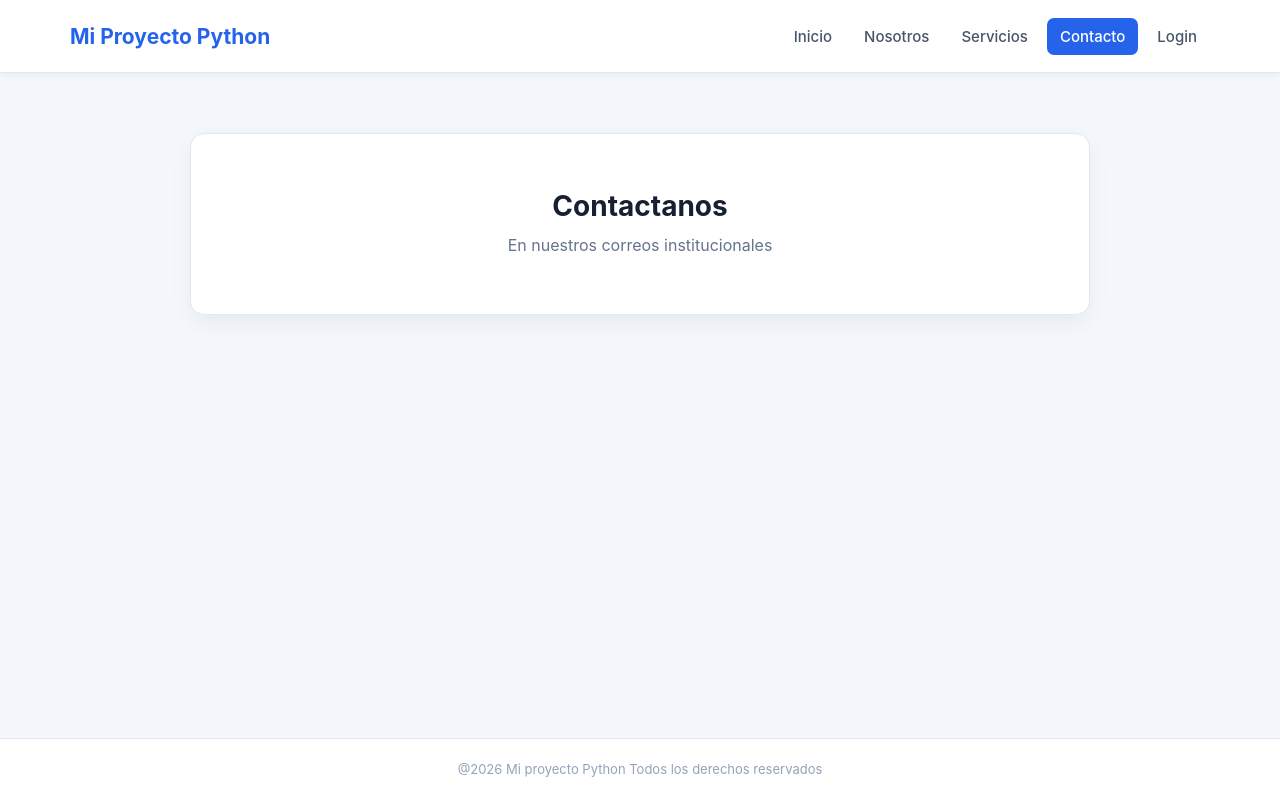
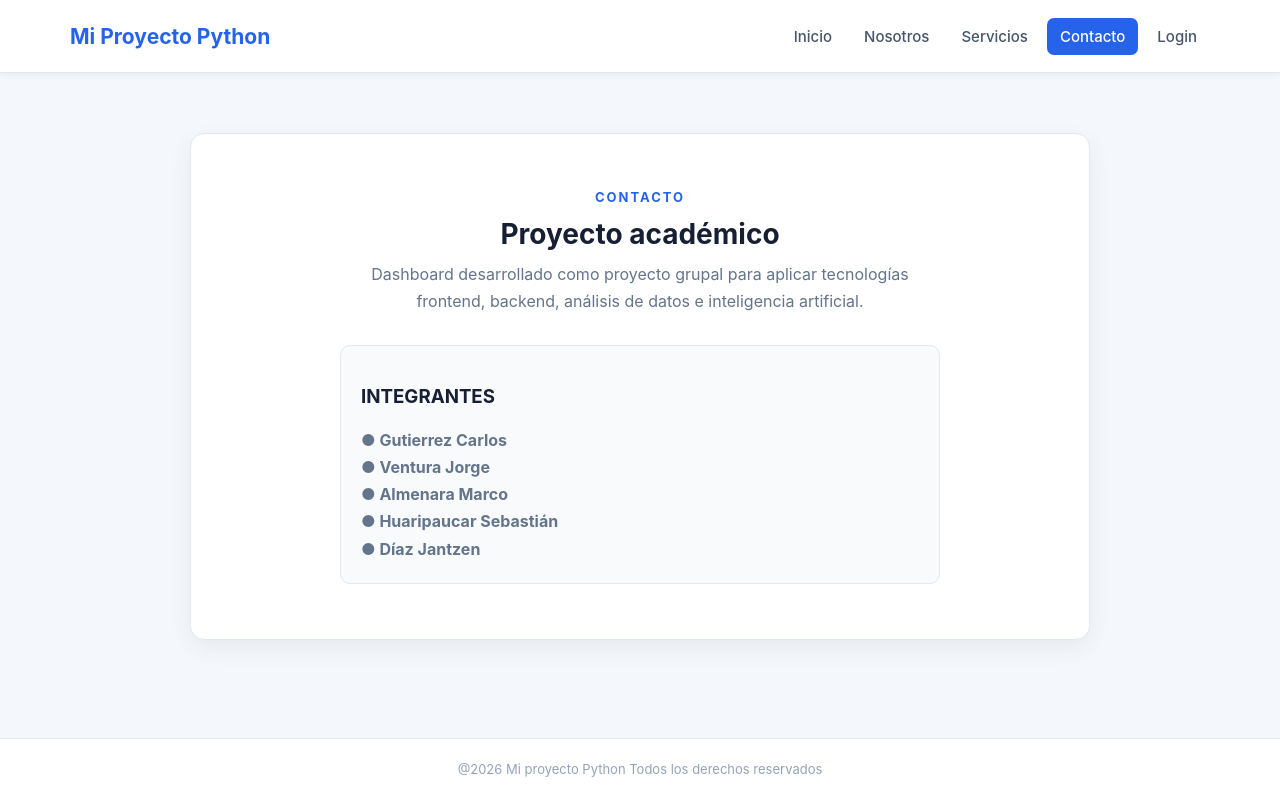
Before and after one commit to zKarloz/Dashboard_trabajo_grupal_1, a React (Vite) app: page /contacto in a window 1280 px wide. Built offline with nearby package versions, Linux system fonts and the light colour scheme; no server answers.

Commit message:
Se actualizó info de las 4 opciones del navbar, exceptuando el login

```diff
--- a/src/pages/About.tsx
+++ b/src/pages/About.tsx
@@ -1,14 +1,30 @@
 function About() {
     return(
         <section className="page">
-            <h2>GRUPO 1</h2>
-            <p><strong>Integrantes:</strong></p>
-            <p>Carlos Gutierrez</p>
-            <p>Sebastian Huaripaucar</p>
-            <p>Jorge Ventura</p>
-            <p>Jantzen Díaz</p>
-            <p>Marco Almenara</p>
+
+            <span className="page-label">
+                SOBRE EL PROYECTO
+            </span>
+
+            <h2>
+                Tecnología integrada en una sola plataforma
+            </h2>
+
+            <p>
+                Este proyecto integra un frontend desarrollado
+                con React, Vite y TypeScript con un backend
+                desarrollado en Python mediante Flask.
+            </p>
+
+            <p>
+                Ambos se comunican mediante una API que permite
+                enviar datos desde el navegador para ser
+                procesados y posteriormente mostrar los
+                resultados en el Dashboard.
+            </p>
+
         </section>
     );
 }
+
 export default About;
--- a/src/pages/Contact.tsx
+++ b/src/pages/Contact.tsx
@@ -1,9 +1,33 @@
 function Contact() {
     return(
         <section className="page">
-            <h2>Contactanos</h2>
-            <p>En nuestros correos institucionales</p>
+
+            <span className="page-label">
+                CONTACTO
+            </span>
+
+            <h2>
+                Proyecto académico
+            </h2>
+
+            <p>
+                Dashboard desarrollado como proyecto grupal
+                para aplicar tecnologías frontend, backend,
+                análisis de datos e inteligencia artificial.
+            </p>
+
+            <div className="contact-info">
+
+                <h3>INTEGRANTES</h3>
+                <p><strong>● Gutierrez Carlos</strong></p>
+                <p><strong>● Ventura Jorge</strong></p>
+                <p><strong>● Almenara Marco</strong></p>
+                <p><strong>● Huaripaucar Sebastián</strong></p>
+                <p><strong>● Díaz Jantzen</strong></p>
+            </div>
+
         </section>
     );
 }
+
 export default Contact;
--- a/src/pages/Home.tsx
+++ b/src/pages/Home.tsx
@@ -1,9 +1,25 @@
 function Home() {
     return(
-        <section className="page">
-            <h2>Bienvenido</h2>
-            <p>Este es el frontend con React + Vite. Y el backend con Python corre en una segunda terminal, utilizando FastAPI para crear la API que permite la comunicación entre ambos</p>
+        <section className="page home-page">
+
+            <span className="page-label">
+                INNOVACIÓN Y TECNOLOGÍA
+            </span>
+
+            <h2>
+                Impulsa tus proyectos con
+                Inteligencia Artificial
+            </h2>
+
+            <p>
+                Plataforma desarrollada con React, TypeScript
+                y Python para analizar datos, generar
+                visualizaciones y utilizar modelos de
+                inteligencia artificial.
+            </p>
+
         </section>
     );
 }
+
 export default Home;
--- a/src/pages/Services.tsx
+++ b/src/pages/Services.tsx
@@ -1,11 +1,63 @@
 function Services() {
     return(
-        <section className="page">
-            <h2>FUNCIONES DEL SITIO WEB</h2>
-            <p>- Pandas para visualizar y limpiar datos</p>
-            <p>- NumPy para realizar cálculos estadísticos</p>
-            <p>- Matplotlib para generar gráficos</p>
+        <section className="page services-page">
+
+            <span className="page-label">
+                FUNCIONALIDADES
+            </span>
+
+            <h2>
+                Herramientas disponibles
+            </h2>
+
+            <p>
+                El Dashboard integra diferentes herramientas
+                para el análisis de datos y reconocimiento
+                mediante inteligencia artificial.
+            </p>
+
+
+            <div className="services-grid">
+
+                <div className="service-card">
+                    <h3>Pandas</h3>
+                    <p>
+                        Permite visualizar, limpiar y analizar
+                        archivos CSV.
+                    </p>
+                </div>
+
+
+                <div className="service-card">
+                    <h3>NumPy</h3>
+                    <p>
+                        Calcula estadísticas como media,
+                        mediana, mínimo, máximo y desviación.
+                    </p>
+                </div>
+
+
+                <div className="service-card">
+                    <h3>Matplotlib</h3>
+                    <p>
+                        Genera gráficos para visualizar la
+                        información del dataset.
+                    </p>
+                </div>
+
+
+                <div className="service-card">
+                    <h3>Teachable Machine</h3>
+                    <p>
+                        Permite reconocer imágenes, posturas
+                        y sonidos mediante modelos entrenados.
+                    </p>
+                </div>
+
+            </div>
+
         </section>
     );
 }
+
 export default Services;
--- a/src/styles/Dashboard.css
+++ b/src/styles/Dashboard.css
@@ -582,3 +582,144 @@ tbody tr:last-child td {
 .stat-card:nth-child(4n + 4) h4 {
     color: #7c3aed;
 }
+
+/* =========================
+   PÁGINAS GENERALES
+========================= */
+
+.page {
+    width: calc(100% - 40px);
+    max-width: 1000px;
+
+    margin: 60px auto;
+
+    padding: 55px 45px;
+
+    background-color: #ffffff;
+
+    border: 1px solid #e2e8f0;
+    border-radius: 16px;
+
+    box-shadow: 0 8px 25px rgba(15, 23, 42, 0.06);
+}
+
+
+.page-label {
+    display: block;
+
+    margin-bottom: 12px;
+
+    color: #2563eb;
+
+    font-size: 13px;
+    font-weight: 700;
+
+    letter-spacing: 2px;
+}
+
+
+.page h2 {
+    margin: 0 0 15px;
+
+    color: #172033;
+
+    font-size: 32px;
+}
+
+
+.page p {
+    max-width: 750px;
+
+    margin: 10px auto;
+
+    color: #64748b;
+
+    line-height: 1.7;
+}
+
+.home-page {
+    padding-top: 80px;
+    padding-bottom: 80px;
+}
+
+.home-page h2 {
+    max-width: 700px;
+
+    margin-left: auto;
+    margin-right: auto;
+
+    font-size: 42px;
+
+    line-height: 1.15;
+}
+
+/* =========================
+   CARDS DE SERVICIOS
+========================= */
+
+.services-grid {
+    display: grid;
+
+    grid-template-columns:
+        repeat(auto-fit, minmax(210px, 1fr));
+
+    gap: 18px;
+
+    margin-top: 35px;
+}
+
+
+.service-card {
+    padding: 22px;
+
+    text-align: left;
+
+    background-color: #f8fafc;
+
+    border: 1px solid #e2e8f0;
+    border-radius: 10px;
+
+    transition:
+        transform 0.2s,
+        box-shadow 0.2s;
+}
+
+
+.service-card:hover {
+    transform: translateY(-3px);
+
+    box-shadow: 0 8px 20px rgba(15, 23, 42, 0.08);
+}
+
+
+.service-card h3 {
+    margin-top: 0;
+
+    color: #2563eb;
+}
+
+
+.service-card p {
+    margin: 0;
+
+    font-size: 14px;
+}
+
+/* =========================
+   CONTACTO
+========================= */
+
+.contact-info {
+    max-width: 600px;
+
+    margin: 30px auto 0;
+
+    padding: 20px;
+
+    text-align: left;
+
+    background-color: #f8fafc;
+
+    border: 1px solid #e2e8f0;
+    border-radius: 10px;
+}
```
